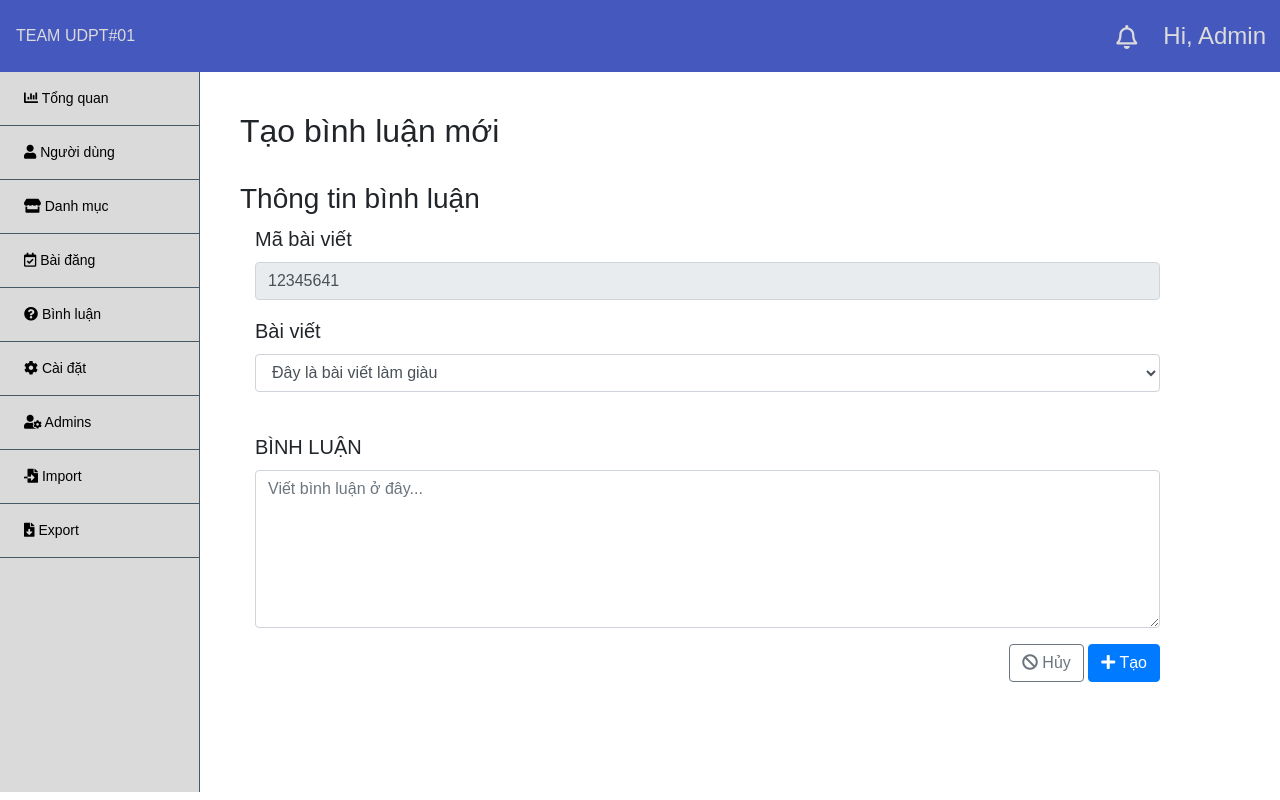
After one commit to kieuvandoanit/MXH_TriThuc, a PHP site: the page made by MXH_TriThuc/admin/views/pages/addComment_page.php in a window 1280 px wide. The commit adds this page. Run offline with PHP 8.4, Linux system fonts and the light colour scheme; the template is opened without the code that fills it, so the values that code supplies are empty; data comes from the database, SQL or seed files in the repository; some libraries are stand-ins or nearby versions.

```diff
--- a/MXH_TriThuc/admin/models/CommentModel.php
+++ b/MXH_TriThuc/admin/models/CommentModel.php
@@ -2,7 +2,7 @@
 class CommentModel extends Db{
     public function getAllComment()
     {
-        $sql='SELECT * FROM `comment`';
+        $sql='SELECT u.UserName, c.CreateDate, c.UpdateDate, p.Title, c.Content FROM user AS u INNER JOIN comment AS c ON u.User_id = c.Member_id INNER JOIN post AS p ON c.Post_id = p.Post_id';
         $rows=mysqli_query($this->conn,$sql);
         $arr = [];
         while($row = mysqli_fetch_assoc($rows)){
@@ -10,6 +10,7 @@ class CommentModel extends Db{
         }
         return $arr;
     }
+
     // public function getAllPostByStatus($expression)
     // {
     //     $sql='SELECT * FROM `Post` WHERE status="'.$expression.'"';
--- /dev/null
+++ b/MXH_TriThuc/admin/views/pages/addComment_page.php
@@ -0,0 +1,26 @@
+<h2>Tạo bình luận mới</h2>
+<br>
+<h3>Thông tin bình luận</h3>
+<form action="<?php echo HEADERLINK.'/admin/comment/handleCreateComment' ?>" style="margin: 0 100px 0 15px;" method="POST">
+    <div class="form-group">
+        <label for="id">Mã bài viết</label>
+        <input type="text" id="id" class="form-control" value="12345641" readonly>
+    </div>
+    <div class="form-group">
+        <label for="post">Bài viết</label>
+        <select name="" id="post" class="form-control">
+            <option value="">Đây là bài viết làm giàu</option>
+            <option value="">muốn mua xe sang thì phải nhờ ai</option>
+            <option value="">bí kíp bật nóc nhà</option>
+        </select>
+    </div>
+    <br>
+    <div class="form-group">
+        <label for="comment">BÌNH LUẬN</label>
+        <textarea name="" id="comment" class="form-control" cols="" rows="6" placeholder="Viết bình luận ở đây..." maxlength="1000"></textarea>
+    </div>
+    <div class="button-class" style="float: right;">
+        <a class="btn btn-outline-secondary" href="#"><i class="fas fa-ban"></i> Hủy</a>
+        <a class="btn btn-primary" href="#"><i class="fas fa-plus"></i> Tạo</a>
+    </div>
+</form>
```
Also changed, not shown: MXH_TriThuc/admin/controllers/Comment.php (+78 -75 lines), MXH_TriThuc/admin/views/pages/comment_page.php (+19 -20 lines).
